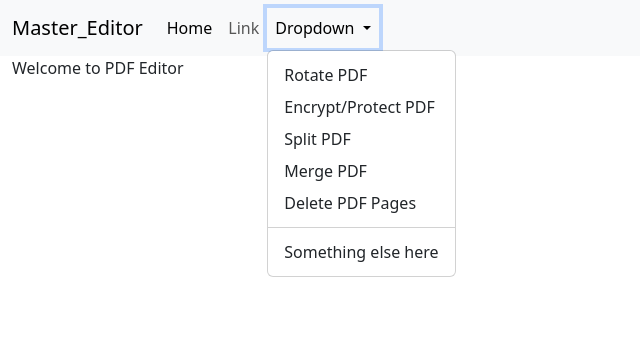
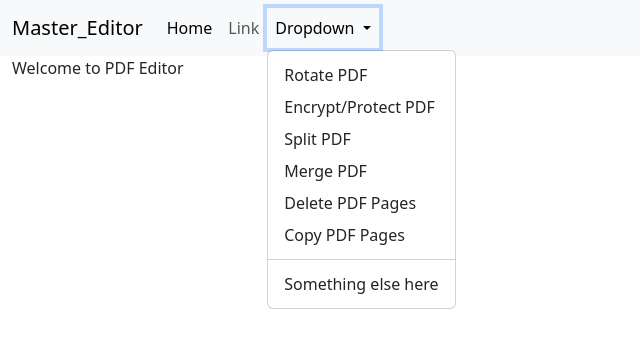
Before and after one commit to Rudradeep369/Web_PDF_Editor, a Django app: page / in a window 1280 px wide, after a click on "Dropdown". Shown: the top 356 px of the page, without its empty margins (0-640 px from the left). Run offline with Django 5.2, Linux system fonts and the light colour scheme.

Commit message:
copy a page from pdf to a specific position

```diff
--- a/my_app/urls.py
+++ b/my_app/urls.py
@@ -9,4 +9,5 @@ urlpatterns = [
     path("split/", views.split_pdf, name="split_pdf"),
     path('merge/', views.merge_pdf, name='merge_pdf'),
     path('delete/', views.delete_pages, name='delete_pages'),
+    path('copy/', views.copy_pages, name='copy_pages'),
 ]
--- a/my_app/views.py
+++ b/my_app/views.py
@@ -211,3 +211,49 @@ def delete_pages(request):
                 return response
 
     return render(request, "delete.html")
+
+
+def copy_pages(request):
+    if request.method == "POST" and request.FILES.get("pdf_file"):
+        uploaded_file = request.FILES["pdf_file"]
+        pages_input = request.POST.get("pages", "").strip()   # e.g. "1,3"
+        insert_at = request.POST.get("insert_at", "").strip() # e.g. "5"
+
+        pdf_data = uploaded_file.read()
+        with pikepdf.open(io.BytesIO(pdf_data)) as pdf_my:
+            total_pages = len(pdf_my.pages)
+
+            # parse pages to copy
+            pages_to_copy = []
+            for part in pages_input.split(","):
+                if part.isdigit():
+                    page_index = int(part) - 1  # 1-based → 0-based
+                    if 0 <= page_index < total_pages:
+                        pages_to_copy.append(page_index)
+
+            # parse insert position
+            if insert_at.isdigit():
+                insert_index = min(int(insert_at) - 1, total_pages)
+            else:
+                insert_index = total_pages  # append if not provided
+
+            # STEP 1: insert copies
+            for idx in pages_to_copy:
+                copied_page = pikepdf.Page(pdf_my.pages[idx])
+                pdf_my.pages.insert(insert_index, copied_page)
+                insert_index += 1
+
+            # STEP 2: delete originals (important → reverse order to avoid shifting indexes)
+            for idx in sorted(pages_to_copy, reverse=True):
+                del pdf_my.pages[idx]
+
+            # save updated PDF
+            output_buffer = io.BytesIO()
+            pdf_my.save(output_buffer)
+            output_buffer.seek(0)
+
+        response = HttpResponse(output_buffer, content_type="application/pdf")
+        response["Content-Disposition"] = 'inline; filename="copied_and_deleted.pdf"'
+        return response
+
+    return render(request, "copy.html")
--- a/templates/base.html
+++ b/templates/base.html
@@ -34,6 +34,7 @@
             <li><a class="dropdown-item" href="{% url 'split_pdf' %}">Split PDF</a></li>
             <li><a class="dropdown-item" href="{% url 'merge_pdf' %}">Merge PDF</a></li>
             <li><a class="dropdown-item" href="{% url 'delete_pages' %}">Delete PDF Pages</a></li>
+            <li><a class="dropdown-item" href="{% url 'copy_pages' %}">Copy PDF Pages</a></li>
 
             <li><hr class="dropdown-divider"></li>
             <li><a class="dropdown-item" href="#">Something else here</a></li>
```
Also changed, not shown: templates/copy.html (added, +24 -0 lines).
